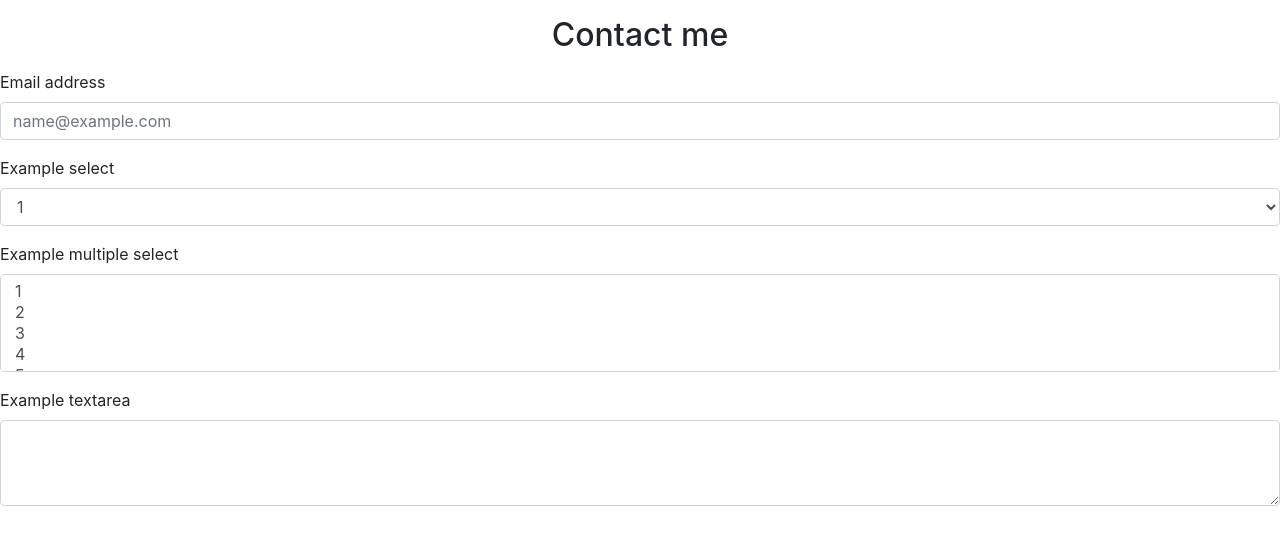
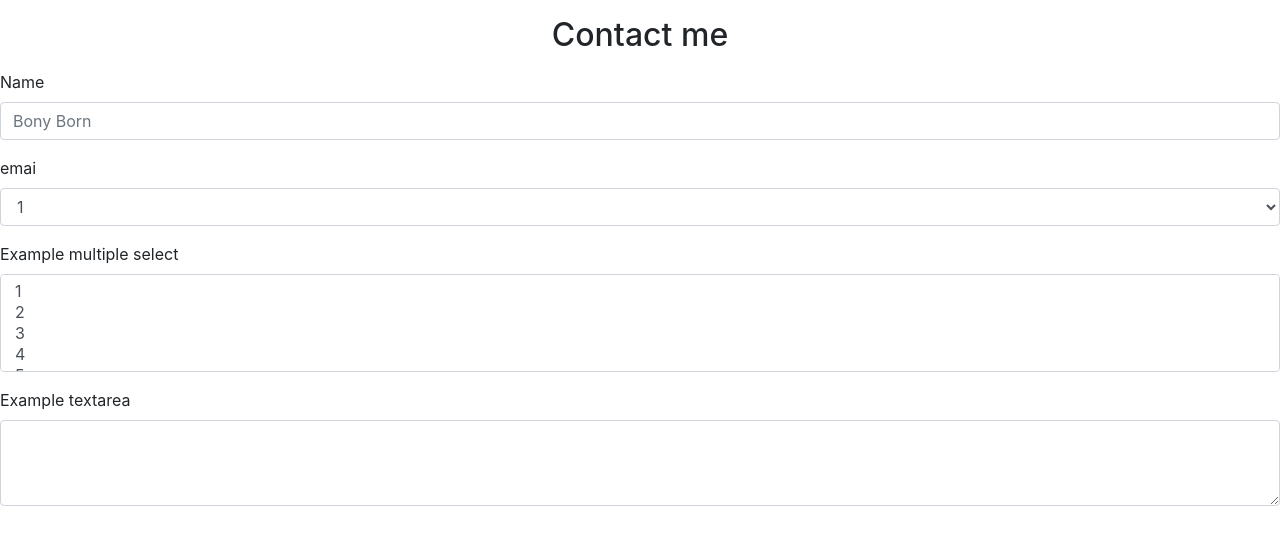
Before and after one commit to bonyborn/my_portfolio, a Django app: page /contact/ in a window 1280 px wide. Shown: the part 56-601 px from the top of the page. Run offline with Django 5.2, Linux system fonts and the light colour scheme.

Commit message:
Update contact.html

```diff
--- a/templates/contact.html
+++ b/templates/contact.html
@@ -45,11 +45,11 @@
     </div>
     <form>
   <div class="form-group">
-    <label for="exampleFormControlInput1">Email address</label>
-    <input type="email" class="form-control" id="exampleFormControlInput1" placeholder="name@example.com">
+    <label for="exampleFormControlInput1">Name</label>
+    <input type="name" class="form-control" id="exampleFormControlInput1" placeholder="Bony Born">
   </div>
   <div class="form-group">
-    <label for="exampleFormControlSelect1">Example select</label>
+    <label for="exampleFormControlSelect1">emai</label>
     <select class="form-control" id="exampleFormControlSelect1">
       <option>1</option>
       <option>2</option>
```
